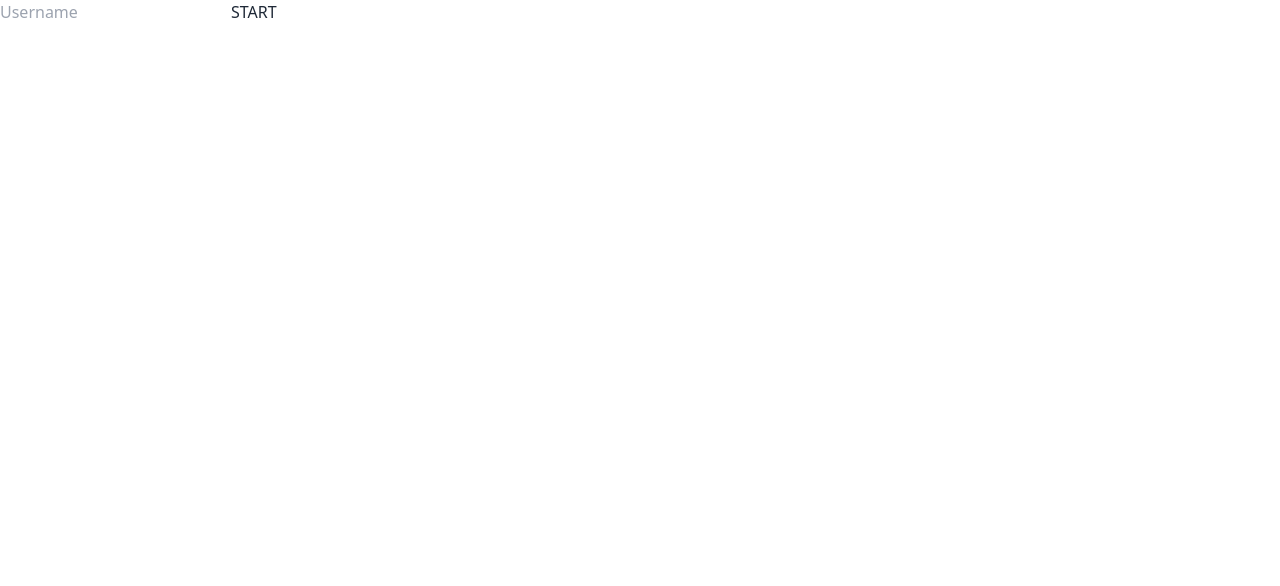
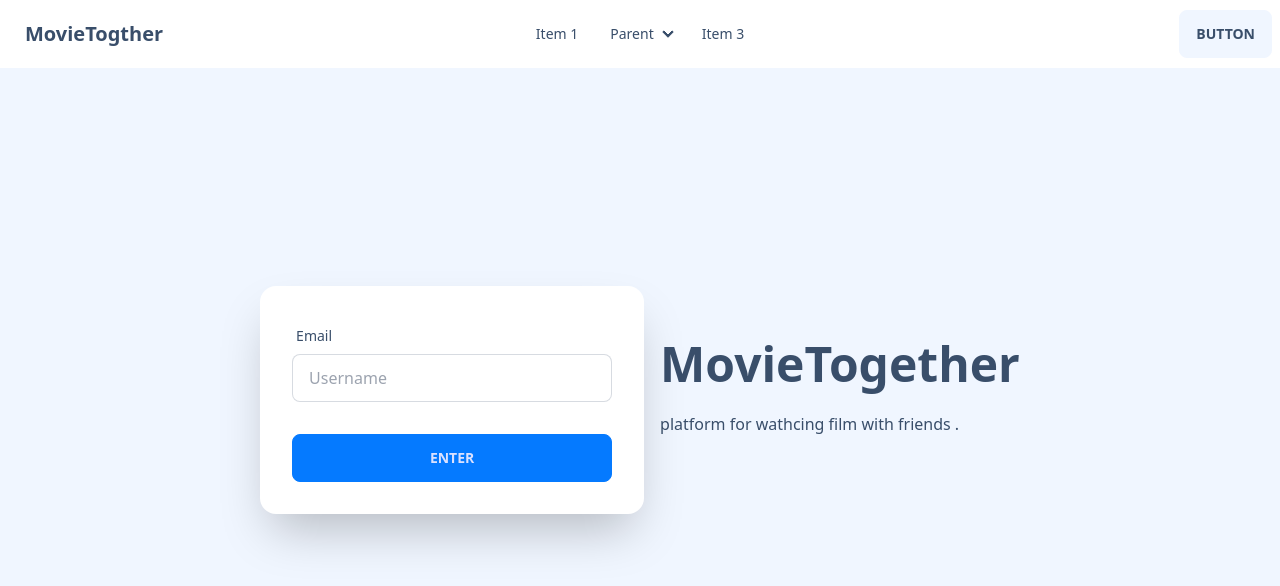
Before and after one commit to saidfarhi72/MovieTogether, a React (Create React App) app in the folder client/: page / in a window 1280 px wide. Shown: the top 586 px of the page. Built offline with nearby package versions, Linux system fonts and the light colour scheme; no server answers.

Commit message:
addingg the Navbar

```diff
--- a/client/public/index.html
+++ b/client/public/index.html
@@ -1,5 +1,5 @@
 <!DOCTYPE html>
-<html data-theme="light" lang="en">
+<html data-theme="winter" lang="en">
   <head>
     <meta charset="utf-8" />
     <link rel="icon" href="%PUBLIC_URL%/favicon.ico" />
--- a/client/src/App.js
+++ b/client/src/App.js
@@ -5,6 +5,7 @@
 import { useSockets } from "./store";
 import { BrowserRouter, Route, Routes } from "react-router-dom";
 import Room from "./pages/Room";
+import Navbar from "./components/Navbar";
 
 
 function App() {
@@ -61,6 +62,7 @@
 
   return (
     <BrowserRouter >
+    <Navbar/>
 
     <Routes>
     <Route path="/" element={<Room/>} />
--- a/client/src/components/ChatBox.jsx
+++ b/client/src/components/ChatBox.jsx
@@ -5,18 +5,22 @@
 const ChatBox = ({screen,dashbordMSG}) => {
   const { state, dispatch } = useSockets();
   const { room } = state;
-  const {messages}=room
+  const {messages,roomId}=room
+
   const messagesEndRef = useRef();
 
 
 
-const scrollToBottom = () => {
-  messagesEndRef.current.scrollTop = messagesEndRef.current.scrollHeight;
-};
+  const scrollToBottom = () => {
+    messagesEndRef.current.scrollTop = messagesEndRef.current.scrollHeight;
+  };
 
-useEffect(scrollToBottom, [messages])
+  useEffect(scrollToBottom, [messages])
 
 
+  if (!roomId) {
+    return <div />;
+}
 
 
 
--- a/client/src/components/Message.jsx
+++ b/client/src/components/Message.jsx
@@ -1,13 +1,17 @@
 import React from "react";
+import { useSockets } from "../store";
 
 const Message = ({ message ,id,dashbordMSG}) => {
     console.log(message)
-
-  const handleClick = (event) => {
+    const { state, dispatch } = useSockets();
+    const { room } = state;
+    const {roomId}=room
 
 
-    // Do something with the ID
-  };
+
+  if (!roomId) {
+    return <div />;
+  }
 
 
 
--- /dev/null
+++ b/client/src/components/Navbar.jsx
@@ -0,0 +1,47 @@
+import React from 'react'
+
+function Navbar() {
+  return (
+        <div className="navbar z-40 bg-base-100 fixed ">
+  <div className="navbar-start">
+    <div className="dropdown">
+      <label tabIndex={0} className="btn btn-ghost lg:hidden">
+        <svg xmlns="http://www.w3.org/2000/svg" className="h-5 w-5" fill="none" viewBox="0 0 24 24" stroke="currentColor"><path strokeLinecap="round" strokeLinejoin="round" strokeWidth="2" d="M4 6h16M4 12h8m-8 6h16" /></svg>
+      </label>
+      <ul tabIndex={0} className="menu menu-sm dropdown-content mt-3 z-[1] p-2 shadow bg-base-100 rounded-box w-52">
+        <li><a>Item 1</a></li>
+        <li>
+          <a>Parent</a>
+          <ul className="p-2">
+            <li><a>Submenu 1</a></li>
+            <li><a>Submenu 2</a></li>
+          </ul>
+        </li>
+        <li><a>Item 3</a></li>
+      </ul>
+    </div>
+    <a className="btn btn-ghost normal-case text-xl">MovieTogther</a>
+  </div>
+  <div className="navbar-center hidden lg:flex">
+    <ul className="menu menu-horizontal px-1">
+      <li><a>Item 1</a></li>
+      <li tabIndex={0}>
+        <details>
+          <summary>Parent</summary>
+          <ul className="p-2">
+            <li><a>Submenu 1</a></li>
+            <li><a>Submenu 2</a></li>
+          </ul>
+        </details>
+      </li>
+      <li><a>Item 3</a></li>
+    </ul>
+  </div>
+  <div className="navbar-end">
+    <a className="btn">Button</a>
+  </div>
+</div>
+  )
+}
+
+export default Navbar
--- a/client/src/components/RoomsContainer.jsx
+++ b/client/src/components/RoomsContainer.jsx
@@ -33,6 +33,7 @@
     socket.emit(EVENTS.CLIENT.JOIN_ROOM, key);
   }
 
+
   return (
     <nav className={styles.wrapper}>
 
--- a/client/src/components/Sidbar.jsx
+++ b/client/src/components/Sidbar.jsx
@@ -36,7 +36,7 @@
 
   return (
 
-    <div className="drawer max-w-fit fixed h-screen   top-0 bg-base-100 z-30 lg:drawer-open">
+    <div className="drawer max-w-fit fixed h-screen mt-10  top-0 bg-base-100 z-30 lg:drawer-open">
 
     <input id="my-drawer-2" type="checkbox" className="drawer-toggle" />
     <div className="drawer-content flex flex-col items-center bg-transparent  justify-center">
--- a/client/src/pages/Room.jsx
+++ b/client/src/pages/Room.jsx
@@ -13,7 +13,7 @@
 export default function Room() {
   const { state, dispatch } = useSockets();
   const { room } = state;
-  const {username,socket}=room
+  const {username,socket,roomId}=room
   const usernameRef = useRef(null);
   const { id } = useParams();
 
@@ -52,23 +52,52 @@
     <div>
       {!username && (
         <div className={styles.usernameWrapper}>
-          <div className={styles.usernameInner}>
-            <input placeholder="Username" ref={usernameRef} />
-            <button className="cta" onClick={handleSetUsername}>
-              START
-            </button>
+          <div className="hero min-h-screen bg-base-200">
+          <div className="hero-content flex-col lg:flex-row-reverse">
+            <div className="text-center lg:text-left">
+              <h1 className="text-5xl font-bold">MovieTogether</h1>
+              <p className="py-6">
+            platform for wathcing film with friends
+                .</p>
+            </div>
+            <div className="card flex-shrink-0 w-full max-w-sm shadow-2xl bg-base-100">
+              <div className="card-body">
+                <div className="form-control">
+                  <label className="label">
+                    <span className="label-text">Email</span>
+                  </label>
+                  <input type="text"placeholder="Username" ref={usernameRef} className="input input-bordered" />
+                </div>
+
+                <div className="form-control mt-6">
+                  <button className="btn btn-primary" onClick={handleSetUsername}>Enter</button>
+                </div>
+              </div>
+            </div>
           </div>
+        </div>
+
         </div>
       )}
       {username && (
         <div className='flex flex-row'>
             <SideBar/>
+{
+
+            roomId &&
+            <>
             <VideoConatiner/>
             <div className="w-[30%]">
 
             <ChatBox />
-      <SendMessage />
+            <SendMessage />
             </div>
+
+            </>
+
+}
+
+
         </div>
       )}
     </div>
--- a/client/tailwind.config.js
+++ b/client/tailwind.config.js
@@ -7,4 +7,37 @@
     extend: {},
   },
   plugins: [require("daisyui")],
+  daisyui: {
+    themes: [
+      "light",
+      "dark",
+      "cupcake",
+      "bumblebee",
+      "emerald",
+      "corporate",
+      "synthwave",
+      "retro",
+      "cyberpunk",
+      "valentine",
+      "halloween",
+      "garden",
+      "forest",
+      "aqua",
+      "lofi",
+      "pastel",
+      "fantasy",
+      "wireframe",
+      "black",
+      "luxury",
+      "dracula",
+      "cmyk",
+      "autumn",
+      "business",
+      "acid",
+      "lemonade",
+      "night",
+      "coffee",
+      "winter",
+    ],
+  },
 }
```
